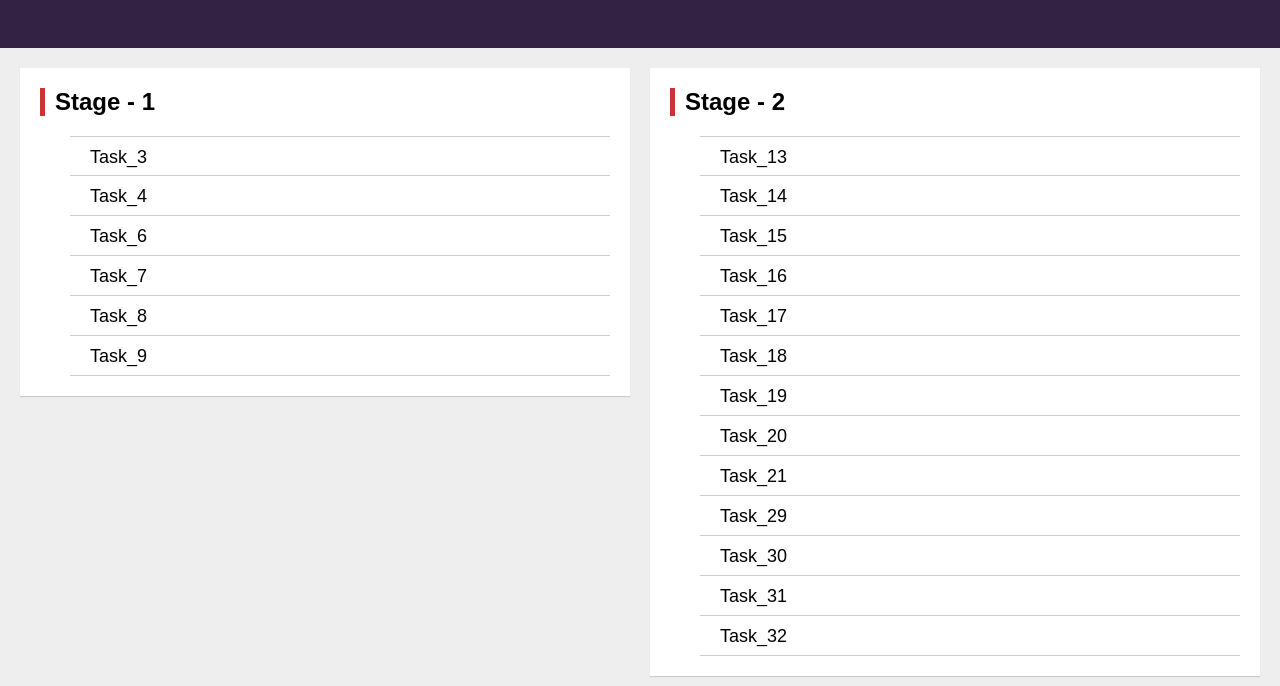
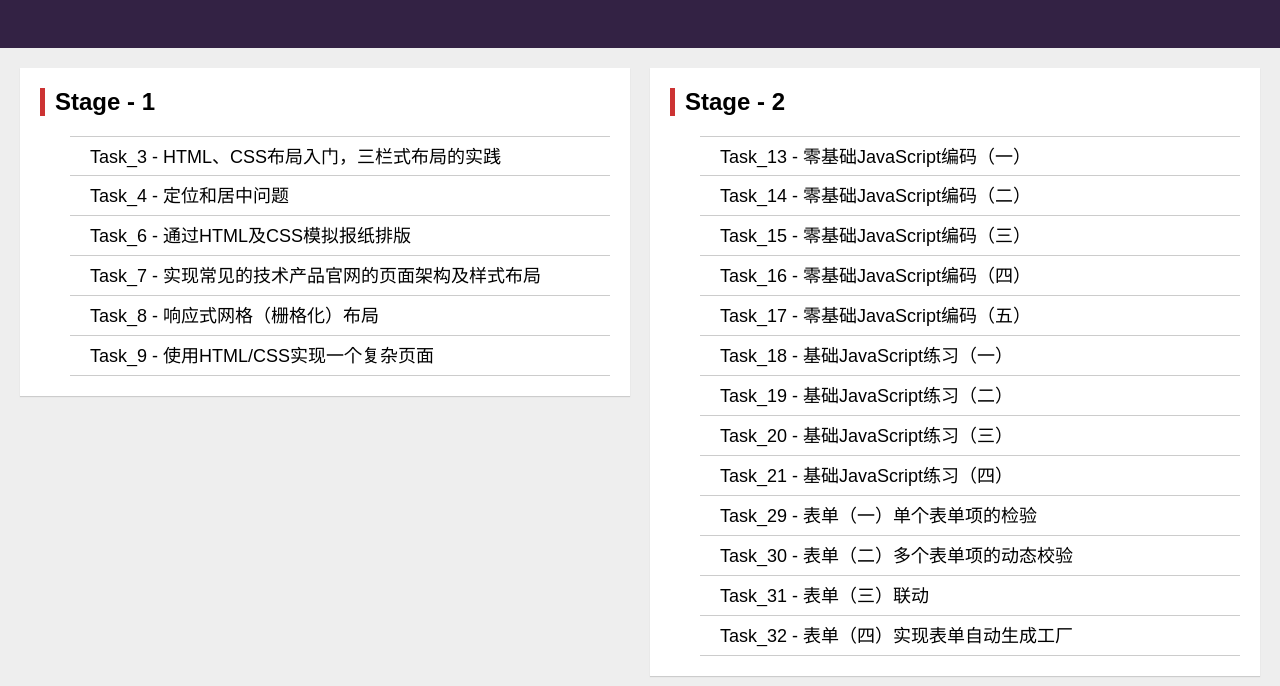
Before and after one commit to Dwayneten/Baidu_IFE_2016Spring, a plain HTML site: page index.html in a window 1280 px wide. Shown: the part 202-888 px from the top of the page. Drawn offline with Linux system fonts and the light colour scheme.

Commit message:
* Modify style, add list item title.

```diff
--- a/index.html
+++ b/index.html
@@ -9,34 +9,34 @@
 <header><h1>Baidu IFE 2016 Spring</h1>
     <h2>Task List</h2></header>
 <article class="container">
-    <section class="col-md-6 col-sm12" id="stage-1">
+    <section class="col-md-6 col-sm-12" id="stage-1">
         <div class="inner"><h1>Stage - 1</h1>
             <ul>
-                <li><a href="Stage_1/Task_3">Task_3</a></li>
-                <li><a href="Stage_1/Task_4">Task_4</a></li>
-                <li><a href="Stage_1/Task_6">Task_6</a></li>
-                <li><a href="Stage_1/Task_7">Task_7</a></li>
-                <li><a href="Stage_1/Task_8">Task_8</a></li>
-                <li><a href="Stage_1/Task_9">Task_9</a></li>
+                <li><a href="Stage_1/Task_3">Task_3 - HTML、CSS布局入门，三栏式布局的实践</a></li>
+                <li><a href="Stage_1/Task_4">Task_4 - 定位和居中问题</a></li>
+                <li><a href="Stage_1/Task_6">Task_6 - 通过HTML及CSS模拟报纸排版</a></li>
+                <li><a href="Stage_1/Task_7">Task_7 - 实现常见的技术产品官网的页面架构及样式布局</a></li>
+                <li><a href="Stage_1/Task_8">Task_8 - 响应式网格（栅格化）布局</a></li>
+                <li><a href="Stage_1/Task_9">Task_9 - 使用HTML/CSS实现一个复杂页面</a></li>
             </ul>
         </div>
     </section>
-    <section class="col-md-6 col-sm12" id="stage-2">
+    <section class="col-md-6 col-sm-12" id="stage-2">
         <div class="inner"><h1>Stage - 2</h1>
             <ul>
-                <li><a href="Stage_2/Task_13">Task_13</a></li>
-                <li><a href="Stage_2/Task_14">Task_14</a></li>
-                <li><a href="Stage_2/Task_15">Task_15</a></li>
-                <li><a href="Stage_2/Task_16">Task_16</a></li>
-                <li><a href="Stage_2/Task_17">Task_17</a></li>
-                <li><a href="Stage_2/Task_18">Task_18</a></li>
-                <li><a href="Stage_2/Task_19">Task_19</a></li>
-                <li><a href="Stage_2/Task_20">Task_20</a></li>
-                <li><a href="Stage_2/Task_21">Task_21</a></li>
-                <li><a href="Stage_2/Task_29">Task_29</a></li>
-                <li><a href="Stage_2/Task_30">Task_30</a></li>
-                <li><a href="Stage_2/Task_31">Task_31</a></li>
-                <li><a href="Stage_2/Task_32">Task_32</a></li>
+                <li><a href="Stage_2/Task_13">Task_13 - 零基础JavaScript编码（一）</a></li>
+                <li><a href="Stage_2/Task_14">Task_14 - 零基础JavaScript编码（二）</a></li>
+                <li><a href="Stage_2/Task_15">Task_15 - 零基础JavaScript编码（三）</a></li>
+                <li><a href="Stage_2/Task_16">Task_16 - 零基础JavaScript编码（四）</a></li>
+                <li><a href="Stage_2/Task_17">Task_17 - 零基础JavaScript编码（五）</a></li>
+                <li><a href="Stage_2/Task_18">Task_18 - 基础JavaScript练习（一）</a></li>
+                <li><a href="Stage_2/Task_19">Task_19 - 基础JavaScript练习（二）</a></li>
+                <li><a href="Stage_2/Task_20">Task_20 - 基础JavaScript练习（三）</a></li>
+                <li><a href="Stage_2/Task_21">Task_21 - 基础JavaScript练习（四）</a></li>
+                <li><a href="Stage_2/Task_29">Task_29 - 表单（一）单个表单项的检验</a></li>
+                <li><a href="Stage_2/Task_30">Task_30 - 表单（二）多个表单项的动态校验</a></li>
+                <li><a href="Stage_2/Task_31">Task_31 - 表单（三）联动</a></li>
+                <li><a href="Stage_2/Task_32">Task_32 - 表单（四）实现表单自动生成工厂</a></li>
             </ul>
         </div>
     </section>
--- a/src/less/basic.less
+++ b/src/less/basic.less
@@ -14,10 +14,10 @@
   }
   .generate-columns(@mdFlag, @n, (@i + 1));
 }
-@media (min-width: 768px) {
+@media (min-width: 992px) {
   .generate-columns(true, 12);
 }
-@media (max-width: 767px) {
+@media (max-width: 991px) {
   .generate-columns(false, 12);
 }
 [class^='col'] {
@@ -50,6 +50,7 @@ body {
 article {
   margin: 0 auto;
   clear: both;
+  min-width: 700px;
 }
 .inner {
   background-color: #fff;
@@ -87,11 +88,14 @@ li {
     width: 100%;
     padding-left: 20px;
     color: #000;
+    overflow: hidden;
+    white-space: nowrap;
+    text-overflow: ellipsis;
     &:hover {
       background-color: #c33;
       color: #fff;
       transform: translateX(-30px);
-      transition: transform 0.3s, background-color 0.3s;
+      transition: transform 0.3s;
       box-shadow: 0 0 10px #aaa;
     }
   }
```
Also changed, not shown: css/basic.css, css/basic.min.css.
